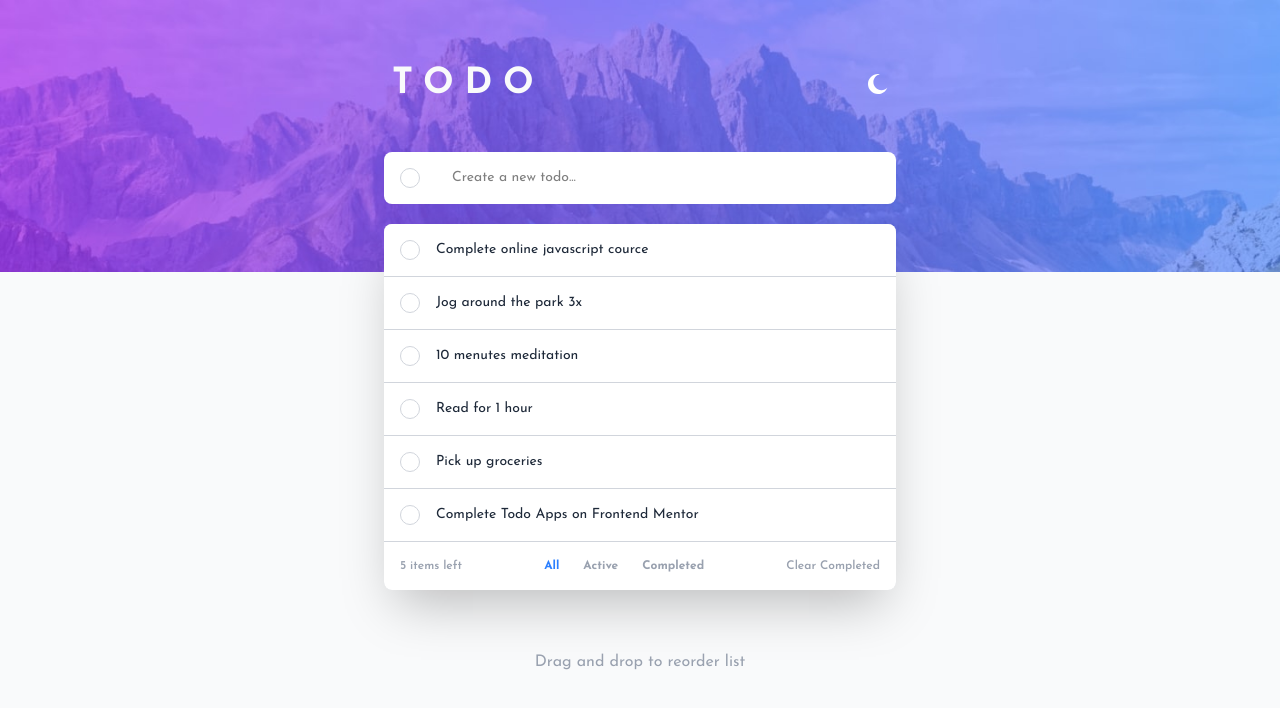
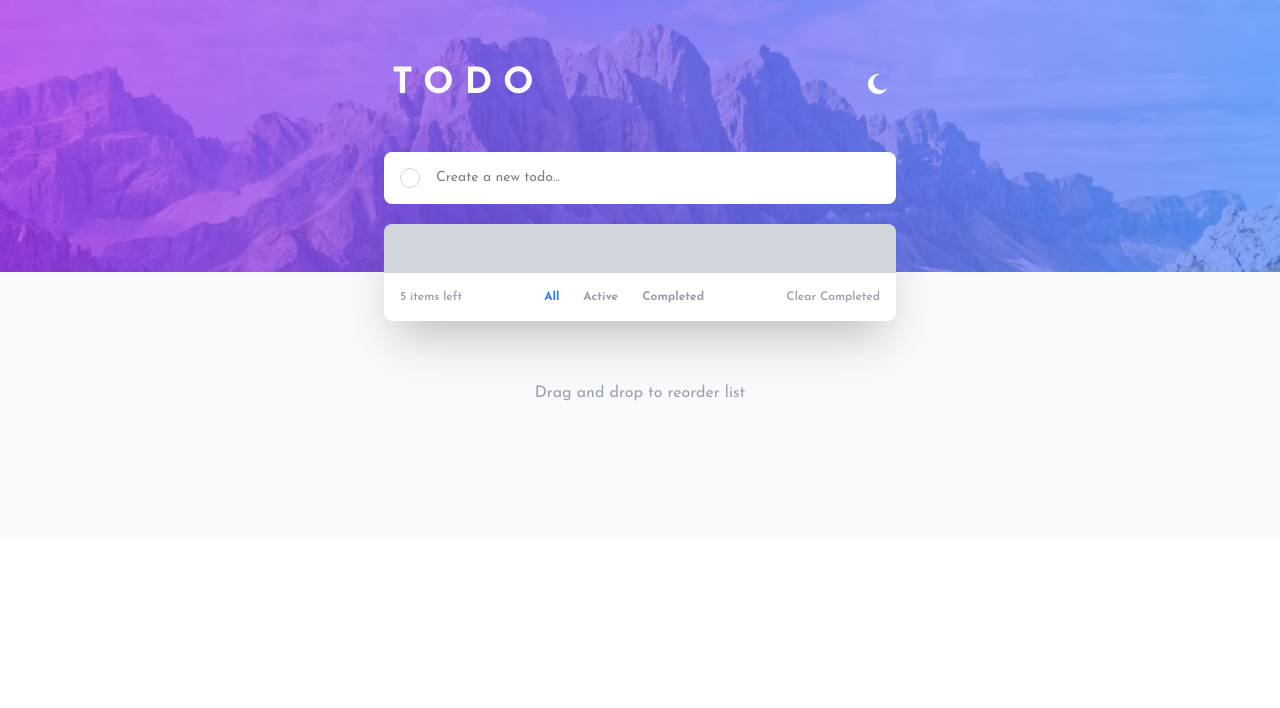
Before and after one commit to heydarabbas89/Front-End-Mentor---ch03, a Vue app: page / in a window 1280 px wide. Shown: the top 708 px of the page. Built offline with nearby package versions, Linux system fonts and the light colour scheme.

Commit message:
fit: Implement Add Item feature

```diff
--- a/src/components/AddTodoField.vue
+++ b/src/components/AddTodoField.vue
@@ -1,5 +1,21 @@
+<script setup>
+	import { useItemStore } from "@/stores/item";
+	import { ref } from "vue";
+
+	const itemStore = useItemStore();
+	const title = ref("");
+
+	function addItem() {
+		const trimmedTitle = title.value.trim();
+		if (!trimmedTitle) return; // avoid empty todos
+		itemStore.addNewItem({ title: trimmedTitle, done: false });
+		title.value = "";
+	}
+</script>
+
 <template>
-	<div
+	<form
+		@submit.prevent="addItem"
 		class="bg-white dark:bg-gray-800 rounded-lg flex items-center mb-4 xl:mb-5"
 	>
 		<div class="pl-4 lg:p-4">
@@ -7,10 +23,13 @@
 				class="border border-gray-300 dark:border-gray-600 rounded-full w-5 h-5"
 			></div>
 		</div>
+
 		<input
+			aria-label="Create a new todo"
+			v-model="title"
 			type="text"
-			class="p-4 lg:py-4 w-full text-sm rounded-r-lg focus:outline-0 dark:text-gray-300"
+			class="py-4 pr-4 lg:py-4 w-full text-sm rounded-r-lg focus:outline-0 dark:text-gray-300"
 			placeholder="Create a new todo..."
 		/>
-	</div>
+	</form>
 </template>
--- a/src/components/TodoItem.vue
+++ b/src/components/TodoItem.vue
@@ -2,11 +2,10 @@
 	import { ref } from "vue";
 
 	const props = defineProps({
-		title: String,
-		done: Boolean,
+		item: Object,
 	});
 
-	const done = ref(props.done);
+	const done = ref(props.item.done);
 
 	function deleteItem() {
 		console.log("deleteItem");
@@ -43,7 +42,7 @@
 			</div>
 			<!-- /Item status -->
 			<div class="w-full">
-				{{ title }}
+				{{ item.title }}
 			</div>
 		</div>
 		<!-- /Item title -->
--- a/src/components/TodoList.vue
+++ b/src/components/TodoList.vue
@@ -1,20 +1,17 @@
 <script setup>
-	import { ref } from "vue";
 	import StatusBar from "./StatusBar.vue";
 	import TodoItem from "./TodoItem.vue";
+	import { computed } from "vue";
+	import { useItemStore } from "@/stores/item";
 
-	const done = ref(false);
+	const itemStore = useItemStore();
+	const items = computed(() => itemStore.items);
 </script>
 
 <template>
 	<div class="bg-gray-300 shadow-2xl dark:bg-slate-600 rounded-lg">
-		<ul class="text-gray-800 dark:text-gray-300 mb-px">
-			<TodoItem :done="done" title="Complete online javascript cource" />
-			<TodoItem :done="done" title="Jog around the park 3x" />
-			<TodoItem :done="done" title="10 menutes meditation" />
-			<TodoItem :done="done" title="Read for 1 hour" />
-			<TodoItem :done="done" title="Pick up groceries" />
-			<TodoItem :done="done" title="Complete Todo Apps on Frontend Mentor" />
+		<ul class="min-h-12 text-gray-800 dark:text-gray-300 mb-px rounded-t-lg">
+			<TodoItem v-for="(item, index) in items" :key="index" :item="item" />
 		</ul>
 		<!-- Status bar -->
 		<StatusBar />
--- a/src/stores/counter.js
+++ /dev/null
@@ -1,12 +0,0 @@
-import { ref, computed } from 'vue'
-import { defineStore } from 'pinia'
-
-export const useCounterStore = defineStore('counter', () => {
-  const count = ref(0)
-  const doubleCount = computed(() => count.value * 2)
-  function increment() {
-    count.value++
-  }
-
-  return { count, doubleCount, increment }
-})
--- /dev/null
+++ b/src/stores/item.js
@@ -0,0 +1,12 @@
+import { defineStore } from "pinia";
+import { useLocalStorage } from "@vueuse/core";
+
+export const useItemStore = defineStore("item", () => {
+	const items = useLocalStorage("items", []);
+
+	function addNewItem(newItem) {
+		items.value.push(newItem);
+	}
+
+	return { items, addNewItem };
+});
```
Also changed, not shown: src/main.js (+7 -7 lines).
